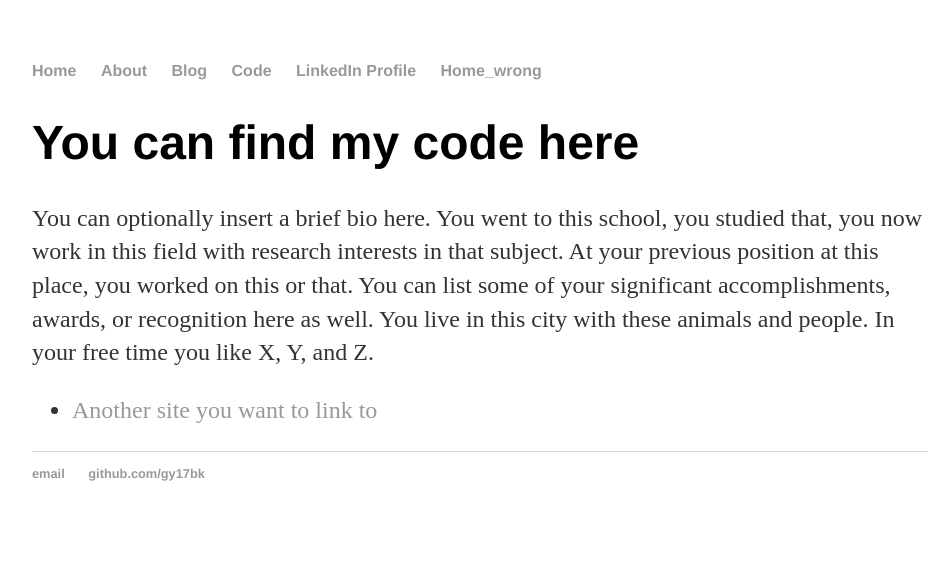
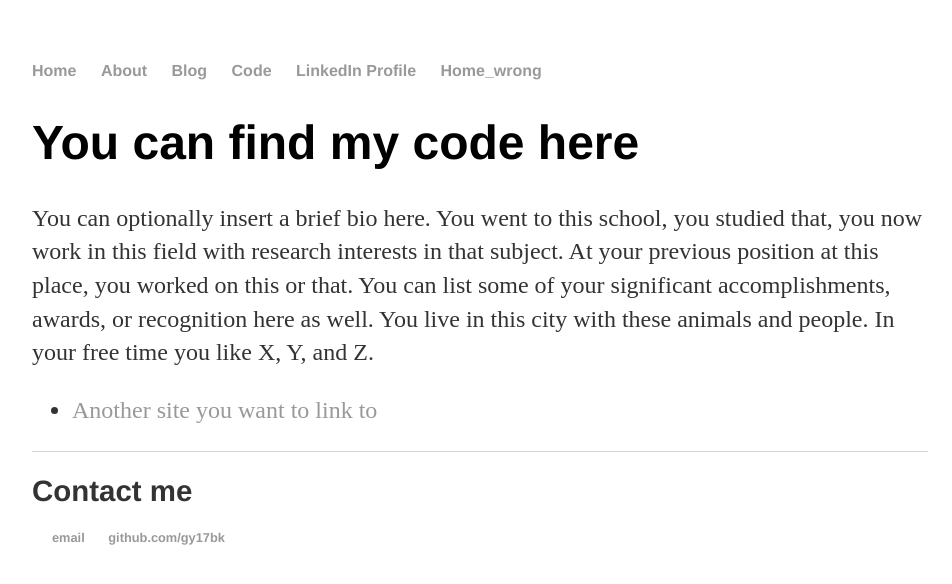
Before and after one commit to gy17bk/mywebsite, a Jekyll site: the page built from code/index.html, in a window 1280 px wide. Shown: the top 584 px of the page, without its empty margins (160-1112 px from the left). Built offline with Jekyll 4.4.1, drawn with Linux system fonts in a browser that asks for light colours.

Commit message:
Update default.html

```diff
--- a/_layouts/default.html
+++ b/_layouts/default.html
@@ -28,6 +28,7 @@
 
   <footer>
    <ul>
+     <li><h3> Contact me </3></a></li>
    <li><a href="mailto:gy17bk@leeds.ac.uk">email</a></li>
    <li><a href="https://github.com/gy17bk">github.com/gy17bk</a></li>
    </ul>
```
